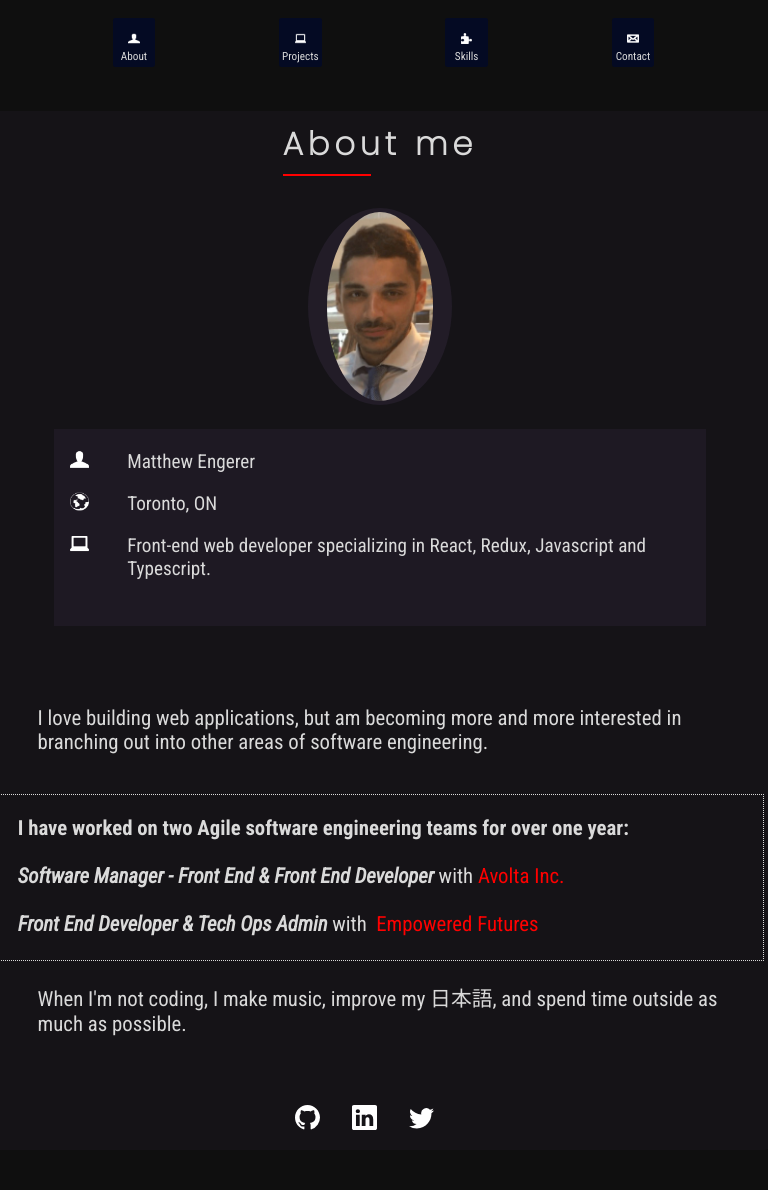
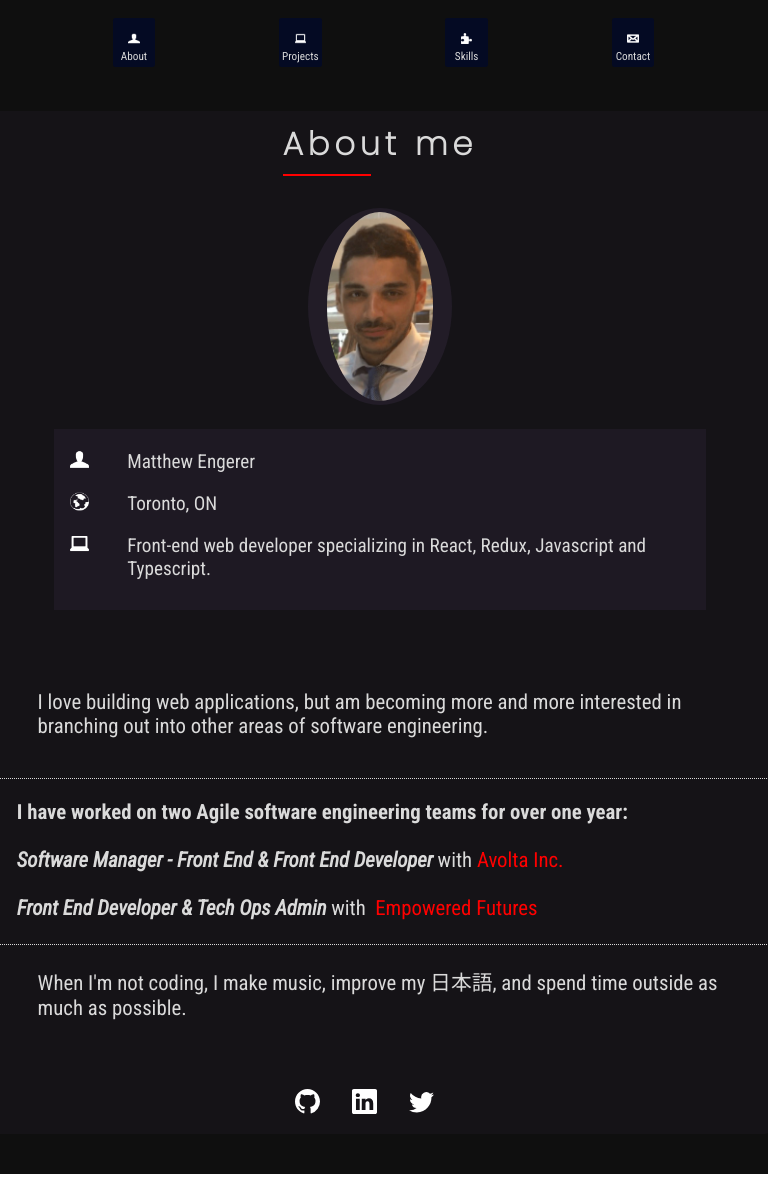
Before and after one commit to uchutanjyo/portfolio-new, a React (Create React App) app: page / in a window 768 px wide. Built offline with nearby package versions, Linux system fonts and the light colour scheme.

Commit message:
further styling changes

```diff
--- a/src/styles/App.css
+++ b/src/styles/App.css
@@ -665,18 +665,26 @@ body {
     -webkit-box-align: center;
         -ms-flex-align: center;
             align-items: center;
+    -webkit-box-pack: center;
+        -ms-flex-pack: center;
+            justify-content: center;
     width: 85vw;
+  }
+  .info-with-links {
+    width: 95%;
+    border-left: none;
+    border-right: none;
   }
   .header-info {
     width: auto;
-    height: 10em;
+    height: 11em;
     margin-left: 0em;
   }
   .portrait {
     margin-bottom: 1em;
   }
   .projects-container {
-    width: 90vw;
+    width: 100vw;
     margin-left: 1em;
     margin-right: 1em;
   }
@@ -718,7 +726,6 @@ body {
     border: 1px dotted;
     padding-bottom: 1em;
     text-align: center;
-    padding-left: 1em;
     margin-right: 1.5em;
   }
   .project-tech {
@@ -742,6 +749,11 @@ body {
 }
 
 @media screen and (min-width: 540px) and (max-width: 1544px) {
+  .header-info {
+    width: auto;
+    height: 9em;
+    margin-left: 0em;
+  }
   .project-image {
     max-width: 100%;
     height: 25em;
--- a/src/styles/App.scss
+++ b/src/styles/App.scss
@@ -533,12 +533,18 @@ body {
     display: flex;
     flex-direction: column;
     align-items: center;
+    justify-content: center;
     width: 85vw;
   }
 
+  .info-with-links {
+    width: 95%;
+border-left: none;
+border-right: none }
+
   .header-info {
     width: auto;
-    height: 10em;
+    height: 11em;
     margin-left: 0em;
   }
 
@@ -547,7 +553,7 @@ body {
   }
 
   .projects-container {
-    width: 90vw;
+    width: 100vw;
     margin-left: 1em;
     margin-right: 1em;
 
@@ -583,7 +589,6 @@ body {
     border: 1px dotted;
     padding-bottom: 1em;
     text-align: center;
-    padding-left: 1em;
     margin-right:1.5em
   }
 
@@ -613,6 +618,12 @@ body {
 }
 
 @media screen and (min-width: 540px) and (max-width: 1544px) {
+  .header-info {
+    width: auto;
+    height: 9em;
+    margin-left: 0em;
+  }
+
   .project-image {
     max-width: 100%;
     height: 25em;
```
Also changed, not shown: 1 other file (tests, documents, lock files or other folders).
